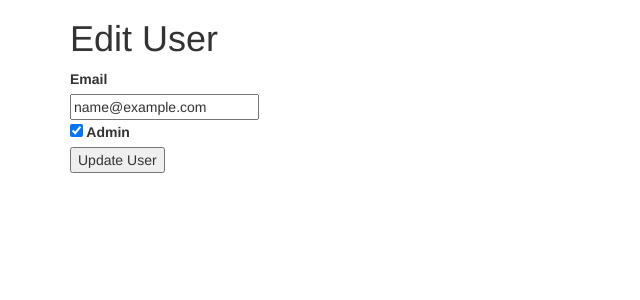
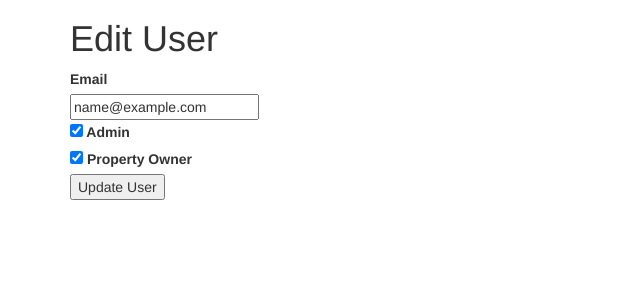
Before and after one commit to chaoc-tools/web-app, a Rails app: page /users/1/edit in a window 1280 px wide. Shown: the part 51-351 px from the top of the page, without its empty margins (0-640 px from the left). Run offline with Rails 7, Linux system fonts and the light colour scheme; a user stored in the database is signed in; tables that the repository leaves empty hold one stand-in row (values such as "Sample post"); style sheets or scripts are compiled from the project's sources; some libraries are stand-ins or nearby versions.

Commit message:
users list property owner fix

```diff
--- a/app/views/users/_form.html.erb
+++ b/app/views/users/_form.html.erb
@@ -20,6 +20,11 @@
      <%= f.check_box :admin %> Admin
     <% end %>
   </div>
+  <div class="field">
+    <%= f.label :property_owner do %>
+     <%= f.check_box :property_owner %> Property Owner
+    <% end %>
+  </div>
   <div class="actions">
     <%= f.submit %>
   </div>
--- a/app/views/users/index.html.erb
+++ b/app/views/users/index.html.erb
@@ -14,8 +14,8 @@
     <% @users.each do |user| %>
       <tr>
         <td><%= user.email %></td>
+        <td><%= yesno_boolean(user.property_owner) %></td>
         <td><%= yesno_boolean(user.admin) %></td>
-        <td><%= yesno_boolean(user.property_owner) %></td>
         <td><%= link_to 'Show', user %></td>
         <td><%= link_to 'Edit', edit_user_path(user) %></td>
         <td><%= link_to 'Destroy', user, method: :delete, data: { confirm: 'Are you sure?' } %></td>
```
